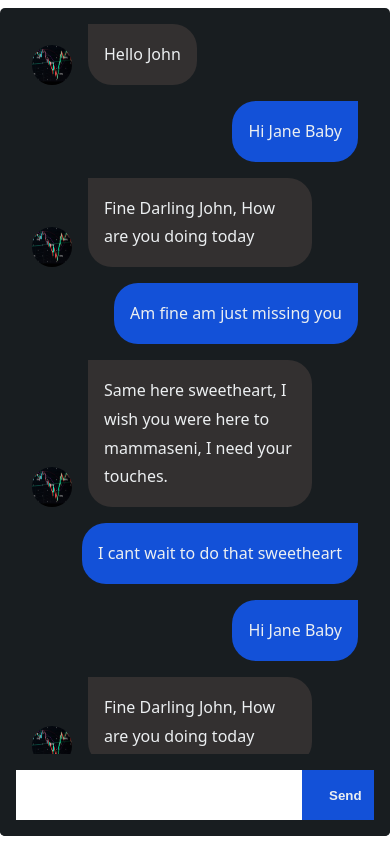
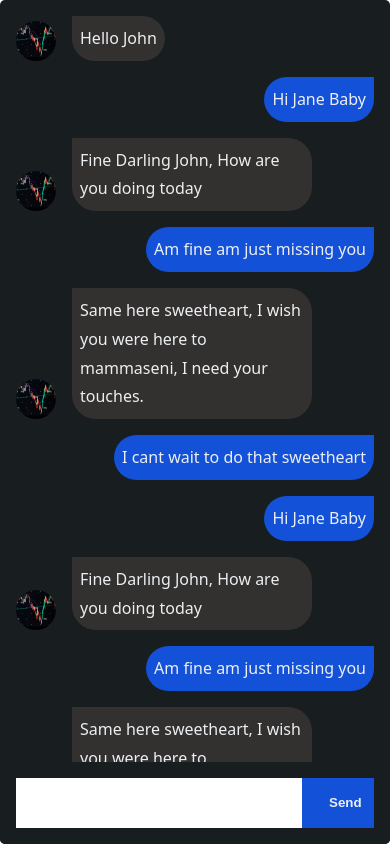
Before and after one commit to bulamagk/CSS-Chat-Playground, a plain HTML site: page index.html in a window 390 px wide. Drawn offline with Linux system fonts and the light colour scheme.

Commit message:
Fix Mobile Version

```diff
--- a/style.css
+++ b/style.css
@@ -111,4 +111,21 @@ input[type="button"]:is(:hover, :focus) {
   .container {
     width: 100%;
   }
+
+  .chat-container {
+    margin: 0;
+    height: 100svh;
+  }
+
+  .chat--receive {
+    padding-left: 1em;
+  }
+
+  .chat--send {
+    padding-right: 1em;
+  }
+
+  .chat__text {
+    padding: 0.5em;
+  }
 }
```
